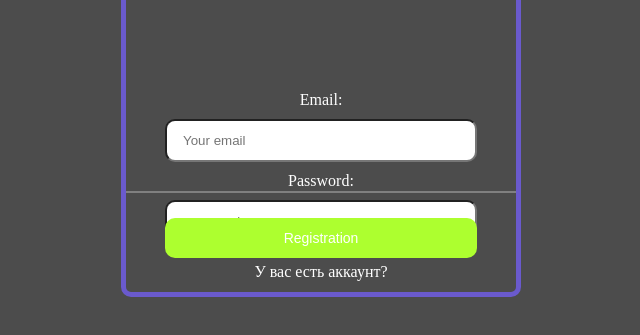
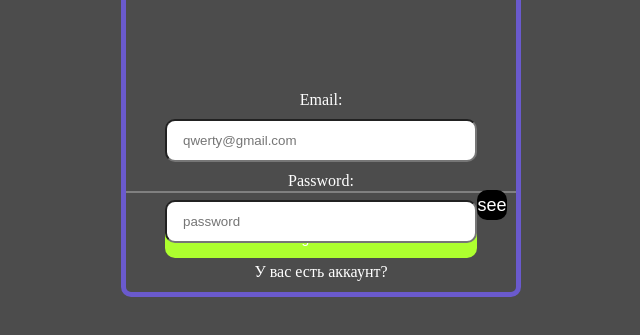
Before and after one commit to altynovbayel/todo-list-with-api, a plain HTML site: page register.html in a window 1280 px wide. Shown: the part 123-458 px from the top of the page, without its empty margins (319-959 px from the left). Drawn offline with Linux system fonts and the light colour scheme.

Commit message:
corrected

```diff
--- a/css/auth.css
+++ b/css/auth.css
@@ -7,6 +7,14 @@
 }
 body{
   background-color: rgba(0, 0, 0, 0.7);
+}
+button{
+  border: none;
+  outline: none;
+  font-size: 18px;
+  cursor: pointer;
+  border-radius: 10px;
+  transition: .3s;
 }
 .container{
   width: 100%;
@@ -64,6 +72,16 @@ body{
 .registerBtn:hover{
   background-color: transparent;
 }
+.passInput{
+  position: relative;
+}
+.eye{
+  width: 30px;
+  height: 30px;
+  position: absolute;
+  background-color: black;
+
+}
 
 @media (max-width: 420px) {
   .block{
--- a/js/register.js
+++ b/js/register.js
@@ -2,6 +2,7 @@ const $email = document.querySelector('.emailInput')
 const $pass = document.querySelector('.passInput')
 const $btn = document.querySelector('.registerBtn')
 const $blockBody = document.querySelector('.block_body')
+const $eyeBtn = document.querySelector('.eye')
 
 // https://todo-itacademy.herokuapp.com/api/registration
 // https://todo-itacademy.herokuapp.com/api/login
@@ -12,10 +13,12 @@ const baseUrl = 'https://todo-itacademy.herokuapp.com/api'
 
 window.addEventListener('load', () => {
   const accessToken = localStorage.getItem('accessToken')
-
-  if (accessToken) {
+  if (accessToken === 'undefined') {
+    localStorage.clear()
+  }else if (accessToken) {
     window.open('../auth.html', '_self')
   }
+
 })
 
 function getRegister(endPoint){
@@ -37,7 +40,7 @@ function getRegister(endPoint){
     localStorage.setItem('isActivated', r.user.isActivated)
     window.open('../auth.html', '_self')
   })
-  .finally( () => {
+  .finally(() => {
     $btn.disabled = false
   })
 }
--- a/register.html
+++ b/register.html
@@ -21,11 +21,12 @@
       <div class="block_body">
         Email:
         <div>
-          <input class="emailInput" type="email" placeholder="Your email">
+          <input class="emailInput" type="email" placeholder="qwerty@gmail.com">
         </div>
         Password:
         <div>
           <input class="passInput" type="password" placeholder="password">
+          <button class="eye" onclick="eyeSee()">see</button>
         </div>
       </div>
       <div class="block_footer">
```
Also changed, not shown: js/script.js (+5 -2 lines), css/style.css (line endings or trailing spaces).
